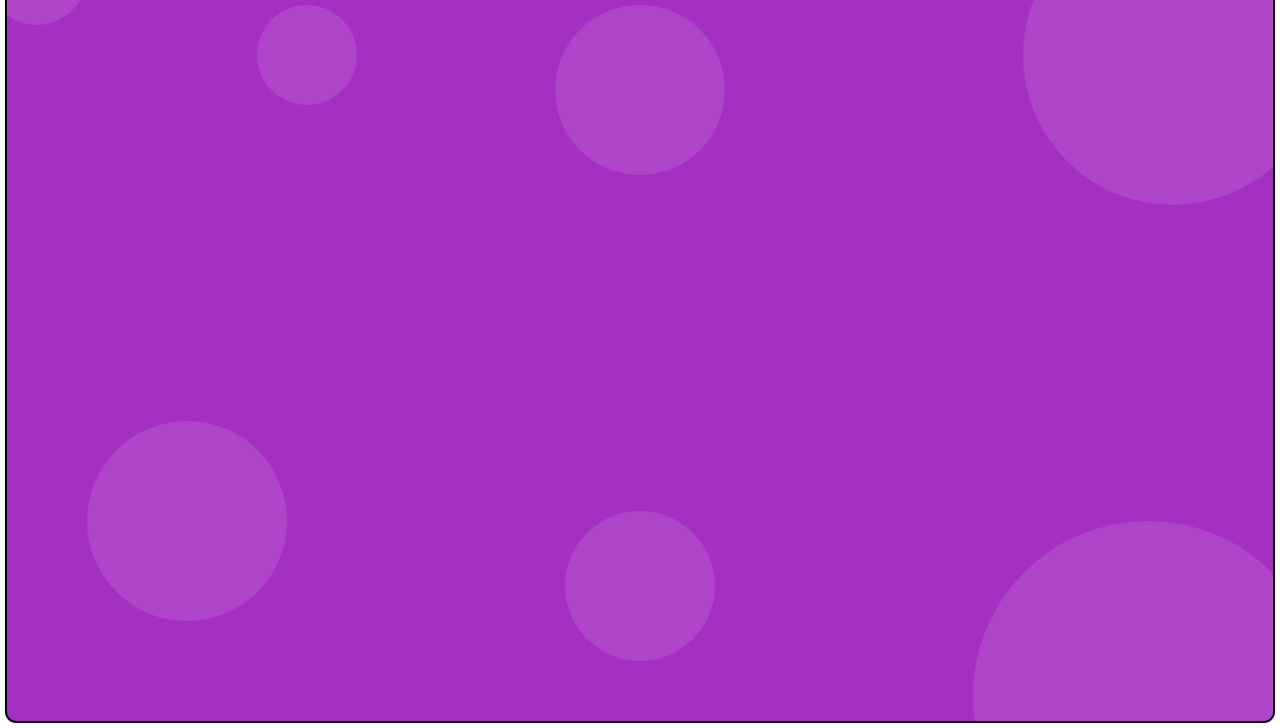
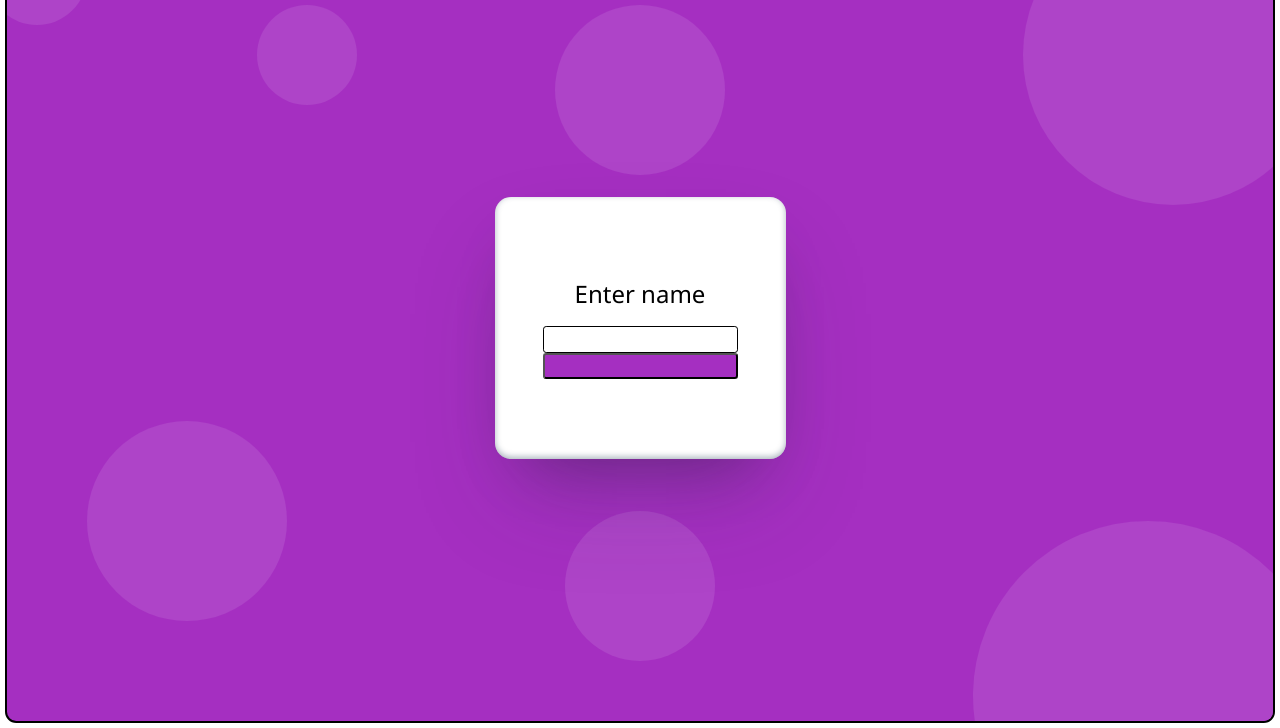
Before and after one commit to 970dishu/deed-1, a plain HTML site: page index.html in a window 1280 px wide. Shown: the part 72-800 px from the top of the page. Drawn offline with Linux system fonts and the light colour scheme.

Commit message:
sign added

```diff
--- a/app.js
+++ b/app.js
@@ -1,5 +1,11 @@
-let i = 0;
-while(i<10){
-    i++
-};
-console.log(i);
+const nameSubmitButton = document.querySelector(".add-name-button")
+
+const nameinput = document.getElementById("name")
+
+const LoggedUser = document.querySelector(".logged-user")
+
+nameSubmitButton.addEventListener("click",()=>{
+    console.log(nameinput.value)
+    LoggedUser.innerHTML = nameinput.value
+
+})
--- a/index.html
+++ b/index.html
@@ -18,10 +18,17 @@
       <nav>
         <div class="log-con"><img src="./yum.png" /></div>
         <div class="user-info-con">
-            <h4>Dushyant</h4>
+            <h4 class="logged-user">Dushyant</h4>
             <img src="./avatar.png" />
         </div>
       </nav>
+      <section class="user-name-input-con">
+        <div class="input-wrapper">
+          <label for="name">Enter name</label>
+          <input type="text" name="name" id="name">
+        </div>
+        <button class="add-name-button"></button>
+      </section>
     </main>
   </body>
 </html>
--- a/style.css
+++ b/style.css
@@ -120,6 +120,39 @@ nav > div{
         border-radius: 100%;
         border: 2px solid var(--bubles-color);
 }
+.user-name-input-con{
+    display: flex;
+    flex-direction: column;
+    background:white;
+    padding: 5rem 3rem;
+    border-radius: 1rem;
+    z-index:100;
+    box-shadow: rgba(50, 50, 93, 0.25) 0px 50px 100px -20px, rgba(0, 0, 0, 0.3) 0px 30px 60px -30px, rgba(10, 37, 64, 0.35) 0px -2px 6px 0px inset;
+}
+.input-wrapper{
+    display: flex;
+    flex-direction: column;
+    gap: 1rem;
+    justify-content: center;
+    align-items: center;
+}
+.input-wrapper label{
+    font-size: 1.5rem;
+    font-family: 'Segoe UI', Tahoma, Geneva, Verdana, sans-serif;
+    font-weight: 500;
+}
+.input-wrapper input{
+    border: 1px solid black;
+    border-radius: 0.2rem;
+    outline:none;
+    padding: 0.3rem 0.5rem;
+}
+.add-name-button{
+    background: var(--primary-bg);
+    color: white;
+    border-radius: 0.2rem;
+    padding: 0.7rem;
+}
 @media (max-width:768px) {
     .bubles{
         display: none;
```
